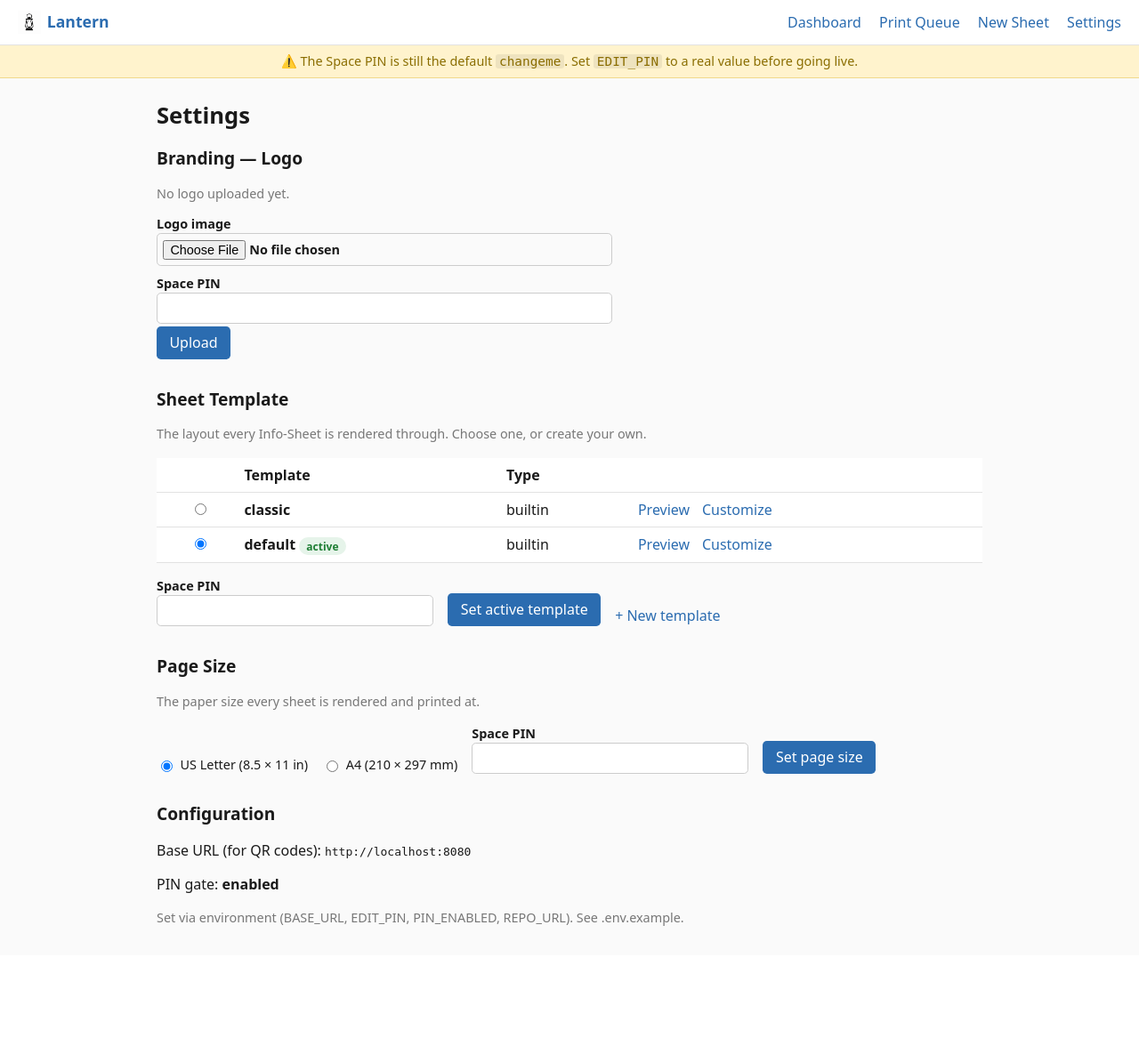
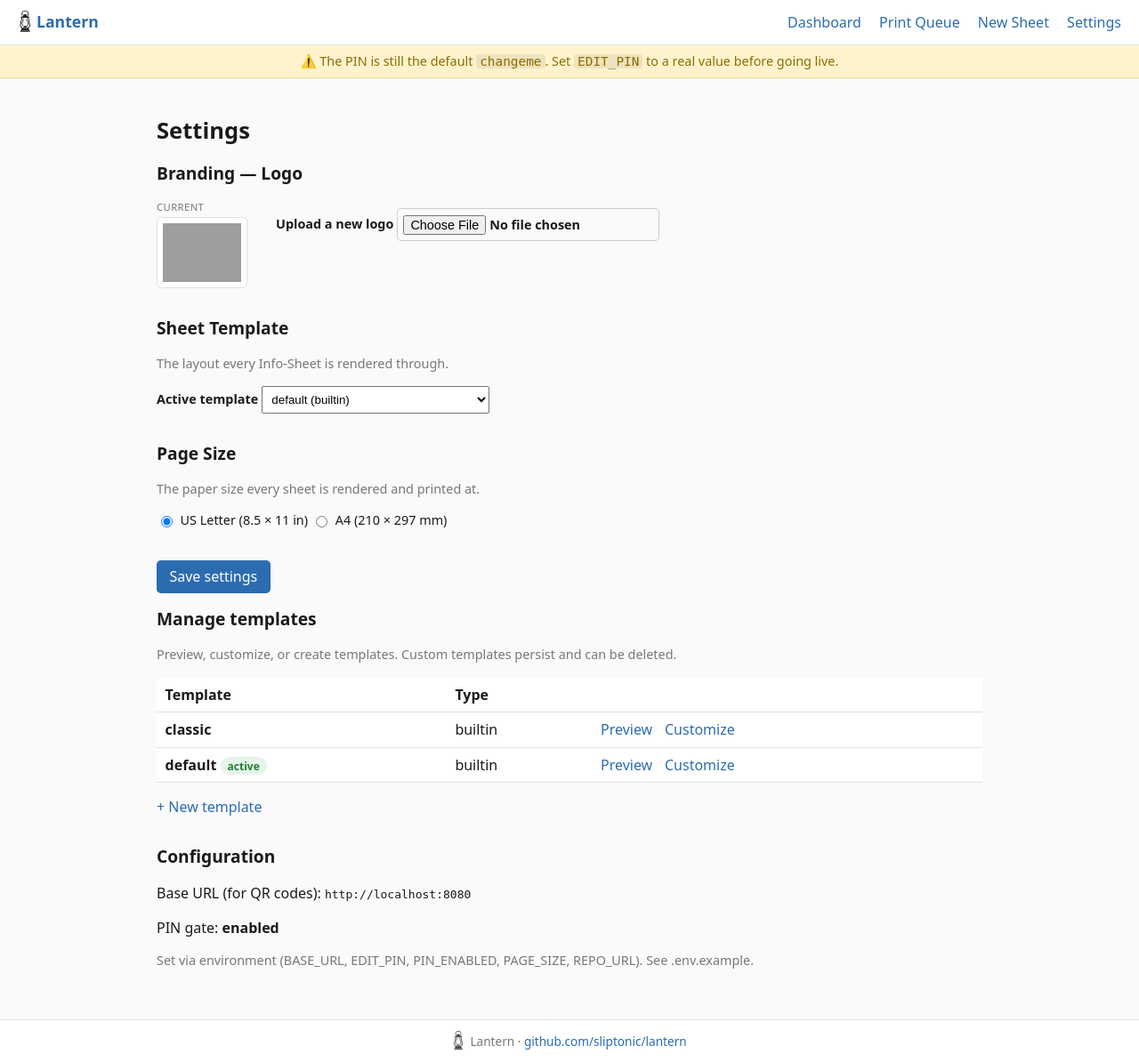
Before and after one commit to sliptonic/lantern, a FastAPI app: page /settings in a window 1280 px wide. Shown: the whole page at 89% size. Before the commit the page ends 1041 px from the top, so only its background shows below. Run offline with FastAPI, Linux system fonts and the light colour scheme; data that the repository does not hold is empty; grey boxes are pictures that could not be loaded.

Commit message:
Polish: PIN prompt, unified settings, sample starting points, site footer
- Footer: enlarge the Lantern brand mark ~2.5x on both built-in templates;
  regenerate site/footer/favicon from the new transparent branding source.
- New sheet: a "Start from" chooser pre-fills the editor from a built-in
  sample (or Blank).
- PIN: drop the inline PIN inputs everywhere; PIN-gated forms now prompt for
  the PIN on submit only when the gate is enabled (static/pin.js). Relabel
  "Space PIN" -> "PIN" throughout the UI.
- Settings: a single form with logo upload + live preview (served via /logo),
  active-template select, and page size, saved by one "Save settings" button
  (prompts for PIN if enabled); template create/edit/delete kept separate.
- Add a site footer linking to the GitHub repo.
- README: use the new transparent logo.

Tests updated for the unified settings endpoint; pytest 15 passed, ruff clean.
Verified in Docker: PIN prompt (wrong->403, correct->ok) in a real browser,
sample prefill, unified settings save, larger footer icon, site footer.

Co-Authored-By: Claude Opus 4.8 (1M context) <noreply@anthropic.com>

```diff
--- /dev/null
+++ b/app/static/pin.js
@@ -0,0 +1,26 @@
+/* Lantern PIN prompt.
+ *
+ * PIN-gated forms carry class "pin-form" and no longer embed a PIN input.
+ * When the gate is enabled, submitting one prompts for the PIN once and
+ * injects it as a hidden field, then submits. When disabled, forms submit
+ * normally. Any inline confirm() (onsubmit) runs before this.
+ */
+(function () {
+  "use strict";
+  document.addEventListener("submit", function (e) {
+    var form = e.target;
+    if (!form.classList || !form.classList.contains("pin-form")) return;
+    if (!window.LANTERN_PIN_ENABLED) return;
+    if (form.dataset.pinDone) return;            // already handled
+    e.preventDefault();
+    var pin = window.prompt("Enter PIN");
+    if (pin === null) return;                     // cancelled
+    var hidden = document.createElement("input");
+    hidden.type = "hidden";
+    hidden.name = "pin";
+    hidden.value = pin;
+    form.appendChild(hidden);
+    form.dataset.pinDone = "1";
+    form.submit();
+  });
+})();
--- a/app/static/style.css
+++ b/app/static/style.css
@@ -1,8 +1,13 @@
 :root { --fg:#1a1a1a; --muted:#777; --line:#e2e2e2; --accent:#2b6cb0; }
 * { box-sizing: border-box; }
 body { margin:0; font-family: system-ui, -apple-system, Segoe UI, Roboto, sans-serif;
-       color: var(--fg); background:#fafafa; line-height:1.4; }
-main { max-width: 60rem; margin: 1.5rem auto; padding: 0 1rem; }
+       color: var(--fg); background:#fafafa; line-height:1.4;
+       display:flex; flex-direction:column; min-height:100vh; }
+main { max-width: 60rem; margin: 1.5rem auto; padding: 0 1rem; width:100%; flex:1; }
+.site-foot { display:flex; align-items:center; justify-content:center; gap:.5rem;
+             border-top:1px solid var(--line); background:#fff; padding:.75rem 1rem;
+             color:var(--muted); font-size:.85rem; }
+.site-foot .foot-mark { height:1.4rem; width:auto; opacity:.85; }
 a { color: var(--accent); text-decoration: none; }
 a:hover { text-decoration: underline; }
 h1 { font-size: 1.6rem; } h2 { font-size: 1.2rem; }
@@ -65,6 +70,17 @@ section { margin-bottom: 2rem; }
 .template-pick table.sheets td { vertical-align:middle; }
 .inline-radio { display:inline-flex; align-items:center; gap:.35rem; font-weight:normal; margin:0; }
 .inline-radio input { width:auto; }
+.settings-form select { width:auto; min-width:16rem; padding:.4rem; }
+.settings-form .label { text-transform:uppercase; letter-spacing:.04em; color:var(--muted); font-size:.7rem; margin-bottom:.25rem; }
+.logo-settings { display:flex; gap:2rem; align-items:flex-start; flex-wrap:wrap; }
+.logo-current img, #logo-preview { max-height:80px; max-width:180px; border:1px solid var(--line);
+                                   background:#fff; padding:6px; border-radius:.3rem; display:block; }
+.logo-pick input[type=file] { width:auto; }
+.logo-preview-wrap { margin-top:.6rem; }
+.start-from { display:flex; align-items:center; gap:.4rem; flex-wrap:wrap; margin:.4rem 0 1rem; }
+.start-from .label { text-transform:uppercase; letter-spacing:.04em; color:var(--muted); font-size:.7rem; }
+.start-from .chip { border:1px solid var(--line); border-radius:1rem; padding:.15rem .7rem; font-size:.85rem; background:#fff; }
+.start-from .chip.active { background:var(--accent); color:#fff; border-color:var(--accent); }
 .warn-bar { background:#fff3cd; color:#8a6d00; border-bottom:1px solid #f0d98c;
             padding:.5rem 1.25rem; font-size:.9rem; text-align:center; }
 .warn-bar code { background:#0001; padding:0 .25rem; border-radius:3px; }
--- a/app/templates/base.html
+++ b/app/templates/base.html
@@ -6,6 +6,8 @@
   <title>{% block title %}Lantern{% endblock %}</title>
   <link rel="stylesheet" href="/static/style.css">
   <link rel="icon" type="image/png" href="/static/favicon.png">
+  <script>window.LANTERN_PIN_ENABLED = {{ pin_enabled | tojson }};</script>
+  <script src="/static/pin.js"></script>
   {% block head %}{% endblock %}
 </head>
 <body>
@@ -19,11 +21,15 @@
     </nav>
   </header>
   {% if insecure_pin %}
-  <div class="warn-bar">⚠️ The Space PIN is still the default <code>changeme</code>.
+  <div class="warn-bar">⚠️ The PIN is still the default <code>changeme</code>.
     Set <code>EDIT_PIN</code> to a real value before going live.</div>
   {% endif %}
   <main>
     {% block content %}{% endblock %}
   </main>
+  <footer class="site-foot">
+    <img src="/static/lantern-mark.png" alt="" class="foot-mark">
+    <span>Lantern · <a href="{{ repo_url }}" target="_blank" rel="noopener">{{ repo_url_display }}</a></span>
+  </footer>
 </body>
 </html>
--- a/app/templates/dashboard.html
+++ b/app/templates/dashboard.html
@@ -26,9 +26,8 @@
         <a href="/sheet/{{ s.slug }}/pdf">PDF</a>
         <a href="/sheet/{{ s.slug }}/logs">Log</a>
         <a href="/sheet/{{ s.slug }}/history">History</a>
-        <form method="post" action="/sheet/{{ s.slug }}/archive" class="inline"
+        <form method="post" action="/sheet/{{ s.slug }}/archive" class="inline pin-form"
               onsubmit="return confirm('Retire {{ s.machine or s.slug }}? It will be hidden from the dashboard and queue (history kept).')">
-          {% if pin_enabled %}<input name="pin" type="password" placeholder="PIN" size="6">{% endif %}
           <button type="submit">Archive</button>
         </form>
       </td>
@@ -49,8 +48,7 @@
         <td class="actions">
           <a href="/sheet/{{ s.slug }}/pdf">PDF</a>
           <a href="/sheet/{{ s.slug }}/history">History</a>
-          <form method="post" action="/sheet/{{ s.slug }}/unarchive" class="inline">
-            {% if pin_enabled %}<input name="pin" type="password" placeholder="PIN" size="6">{% endif %}
+          <form method="post" action="/sheet/{{ s.slug }}/unarchive" class="inline pin-form">
             <button type="submit">Unarchive</button>
           </form>
         </td>
--- a/app/templates/history.html
+++ b/app/templates/history.html
@@ -14,10 +14,9 @@
       <td>{{ r.message }} <span class="muted">{{ r.commit[:8] }}</span></td>
       <td>
         {% if not loop.first %}
-        <form method="post" action="/sheet/{{ slug }}/revert" class="inline">
+        <form method="post" action="/sheet/{{ slug }}/revert" class="inline pin-form">
           <input type="hidden" name="commit" value="{{ r.commit }}">
           <input name="author" placeholder="your name" size="10">
-          {% if pin_enabled %}<input name="pin" type="password" placeholder="PIN" size="6">{% endif %}
           <button type="submit">Revert to this</button>
         </form>
         {% else %}<span class="muted">current</span>{% endif %}
--- a/app/templates/settings.html
+++ b/app/templates/settings.html
@@ -3,36 +3,72 @@
 {% block content %}
 <h1>Settings</h1>
 
+<form method="post" action="/settings" enctype="multipart/form-data" class="pin-form settings-form">
   <section>
     <h2>Branding — Logo</h2>
-  <p class="muted">{{ "A logo is set." if has_logo else "No logo uploaded yet." }}</p>
-  <form method="post" action="/settings/logo" enctype="multipart/form-data" class="log">
-    <label>Logo image <input type="file" name="logo" accept="image/*" required></label>
-    {% if pin_enabled %}<label>Space PIN <input name="pin" type="password"></label>{% endif %}
-    <button type="submit">Upload</button>
-  </form>
+    <div class="logo-settings">
+      <div class="logo-current">
+        <div class="label">Current</div>
+        <img id="logo-current" src="/logo" alt=""
+             onerror="this.hidden=true; document.getElementById('logo-none').hidden=false;">
+        <span id="logo-none" class="muted" hidden>None yet</span>
+      </div>
+      <div class="logo-pick">
+        <label>Upload a new logo
+          <input type="file" name="logo" accept="image/*" id="logo-input">
+        </label>
+        <div class="logo-preview-wrap" id="logo-preview-wrap" hidden>
+          <div class="label">New (preview)</div>
+          <img id="logo-preview" alt="">
+        </div>
+      </div>
+    </div>
   </section>
 
   <section>
     <h2>Sheet Template</h2>
-  <p class="muted">The layout every Info-Sheet is rendered through. Choose one, or create your own.</p>
+    <p class="muted">The layout every Info-Sheet is rendered through.</p>
+    <label>Active template
+      <select name="active_template">
+        {% for t in templates %}
+        <option value="{{ t.name }}" {{ "selected" if t.is_active }}>{{ t.name }} ({{ t.origin }})</option>
+        {% endfor %}
+      </select>
+    </label>
+  </section>
 
-  <form method="post" action="/settings/template/active" class="template-pick">
+  <section>
+    <h2>Page Size</h2>
+    <p class="muted">The paper size every sheet is rendered and printed at.</p>
+    {% for p in page_sizes %}
+    <label class="inline-radio">
+      <input type="radio" name="page_size" value="{{ p.key }}" {{ "checked" if p.active }}>
+      {{ p.label }}
+    </label>
+    {% endfor %}
+  </section>
+
+  <div class="save-row">
+    <button type="submit">Save settings</button>
+  </div>
+</form>
+
+<section>
+  <h2>Manage templates</h2>
+  <p class="muted">Preview, customize, or create templates. Custom templates persist and can be deleted.</p>
   <table class="sheets">
-      <thead><tr><th></th><th>Template</th><th>Type</th><th></th></tr></thead>
+    <thead><tr><th>Template</th><th>Type</th><th></th></tr></thead>
     <tbody>
       {% for t in templates %}
       <tr>
-          <td><input type="radio" name="name" value="{{ t.name }}" {{ "checked" if t.is_active }}></td>
         <td><strong>{{ t.name }}</strong>{% if t.is_active %} <span class="badge ok">active</span>{% endif %}</td>
         <td>{{ t.origin }}</td>
         <td class="actions">
           {% if sample_slug %}<a href="/sheet/{{ sample_slug }}/pdf?template={{ t.name }}" target="_blank">Preview</a>{% endif %}
           <a href="/settings/template/{{ t.name }}/edit">{{ "Edit" if t.origin == "custom" else "Customize" }}</a>
           {% if t.origin == "custom" %}
-            <form method="post" action="/settings/template/{{ t.name }}/delete" class="inline"
+          <form method="post" action="/settings/template/{{ t.name }}/delete" class="inline pin-form"
                 onsubmit="return confirm('Delete custom template {{ t.name }}?')">
-              {% if pin_enabled %}<input name="pin" type="password" placeholder="PIN" size="6">{% endif %}
             <button type="submit">Delete</button>
           </form>
           {% endif %}
@@ -41,33 +77,29 @@
       {% endfor %}
     </tbody>
   </table>
-    <div class="save-row">
-      {% if pin_enabled %}<label>Space PIN <input name="pin" type="password"></label>{% endif %}
-      <button type="submit">Set active template</button>
   <a href="/settings/template/new">+ New template</a>
-    </div>
-  </form>
-</section>
-
-<section>
-  <h2>Page Size</h2>
-  <p class="muted">The paper size every sheet is rendered and printed at.</p>
-  <form method="post" action="/settings/page-size" class="save-row">
-    {% for p in page_sizes %}
-    <label class="inline-radio">
-      <input type="radio" name="page_size" value="{{ p.key }}" {{ "checked" if p.active }}>
-      {{ p.label }}
-    </label>
-    {% endfor %}
-    {% if pin_enabled %}<label>Space PIN <input name="pin" type="password"></label>{% endif %}
-    <button type="submit">Set page size</button>
-  </form>
 </section>
 
 <section>
   <h2>Configuration</h2>
   <p>Base URL (for QR codes): <code>{{ base_url }}</code></p>
   <p>PIN gate: <strong>{{ "enabled" if pin_enabled else "disabled" }}</strong></p>
-  <p class="muted">Set via environment (BASE_URL, EDIT_PIN, PIN_ENABLED, REPO_URL). See .env.example.</p>
+  <p class="muted">Set via environment (BASE_URL, EDIT_PIN, PIN_ENABLED, PAGE_SIZE, REPO_URL). See .env.example.</p>
 </section>
+
+<script>
+  // Live preview of a newly-selected logo before saving.
+  var input = document.getElementById("logo-input");
+  if (input) input.addEventListener("change", function () {
+    var f = input.files && input.files[0];
+    var wrap = document.getElementById("logo-preview-wrap");
+    if (!f) { wrap.hidden = true; return; }
+    var reader = new FileReader();
+    reader.onload = function (e) {
+      document.getElementById("logo-preview").src = e.target.result;
+      wrap.hidden = false;
+    };
+    reader.readAsDataURL(f);
+  });
+</script>
 {% endblock %}
--- a/app/templates/sheets/classic.html
+++ b/app/templates/sheets/classic.html
@@ -37,7 +37,7 @@
   .qr { text-align: center; font-size: 8pt; }
   .qr img { width: 1in; height: 1in; display: block; margin: 0 auto 2px; }
   .brand { text-align: center; font-size: 7pt; color: #555; font-family: Arial, sans-serif; }
-  .brand img { height: 0.26in; display: block; margin: 0 auto 2px; }
+  .brand img { height: 0.65in; display: block; margin: 0 auto 2px; }
   .brand a { color: #555; text-decoration: none; }
 </style>
 </head>
--- a/app/templates/sheets/default.html
+++ b/app/templates/sheets/default.html
@@ -55,7 +55,7 @@
   .qr { text-align: center; font-size: 7.5pt; }
   .qr img { width: 0.95in; height: 0.95in; display: block; margin: 0 auto 2px; }
   .brand { text-align: center; font-size: 7pt; color: #555; align-self: end; }
-  .brand img { height: 0.26in; display: block; margin: 0 auto 2px; }
+  .brand img { height: 0.65in; display: block; margin: 0 auto 2px; }
   .brand a { color: #555; text-decoration: none; }
 </style>
 </head>
--- a/app/templates/template_edit.html
+++ b/app/templates/template_edit.html
@@ -8,7 +8,7 @@
 same name that shadows the built-in (the built-in is never modified).</p>
 {% endif %}
 
-<form method="post" action="/settings/template/save" class="template-editor">
+<form method="post" action="/settings/template/save" class="template-editor pin-form">
   <div class="grid">
     <div class="fields">
       <label>Template name (lowercase, digits, hyphens)
@@ -21,7 +21,6 @@ same name that shadows the built-in (the built-in is never modified).</p>
       </label>
       <div class="save-row">
         <label>Your name <input name="author" placeholder="optional"></label>
-        {% if pin_enabled %}<label>Space PIN <input name="pin" type="password"></label>{% endif %}
         <button type="submit">Save template</button>
         <a href="/settings">Cancel</a>
       </div>
--- a/app/templating.py
+++ b/app/templating.py
@@ -19,6 +19,8 @@ def base_context(request) -> dict:
         "base_url": settings.base_url,
         "pin_enabled": settings.pin_enabled,
         "insecure_pin": pin_is_default(),
+        "repo_url": settings.repo_url,
+        "repo_url_display": settings.repo_url.split("://", 1)[-1],
     }
 
 
```
Also changed, not shown: app/routes/admin.py (+27 -24 lines), app/routes/sheets.py (+14 -3 lines), app/seed.py (+8 -3 lines), app/templates/sheet_edit.html (+11 -2 lines), tests/test_smoke.py (+31 -4 lines), README.md, app/static/favicon.png, app/static/lantern-logo.png, app/static/lantern-mark.png. Lines whose indentation alone changed are shown as unchanged.
